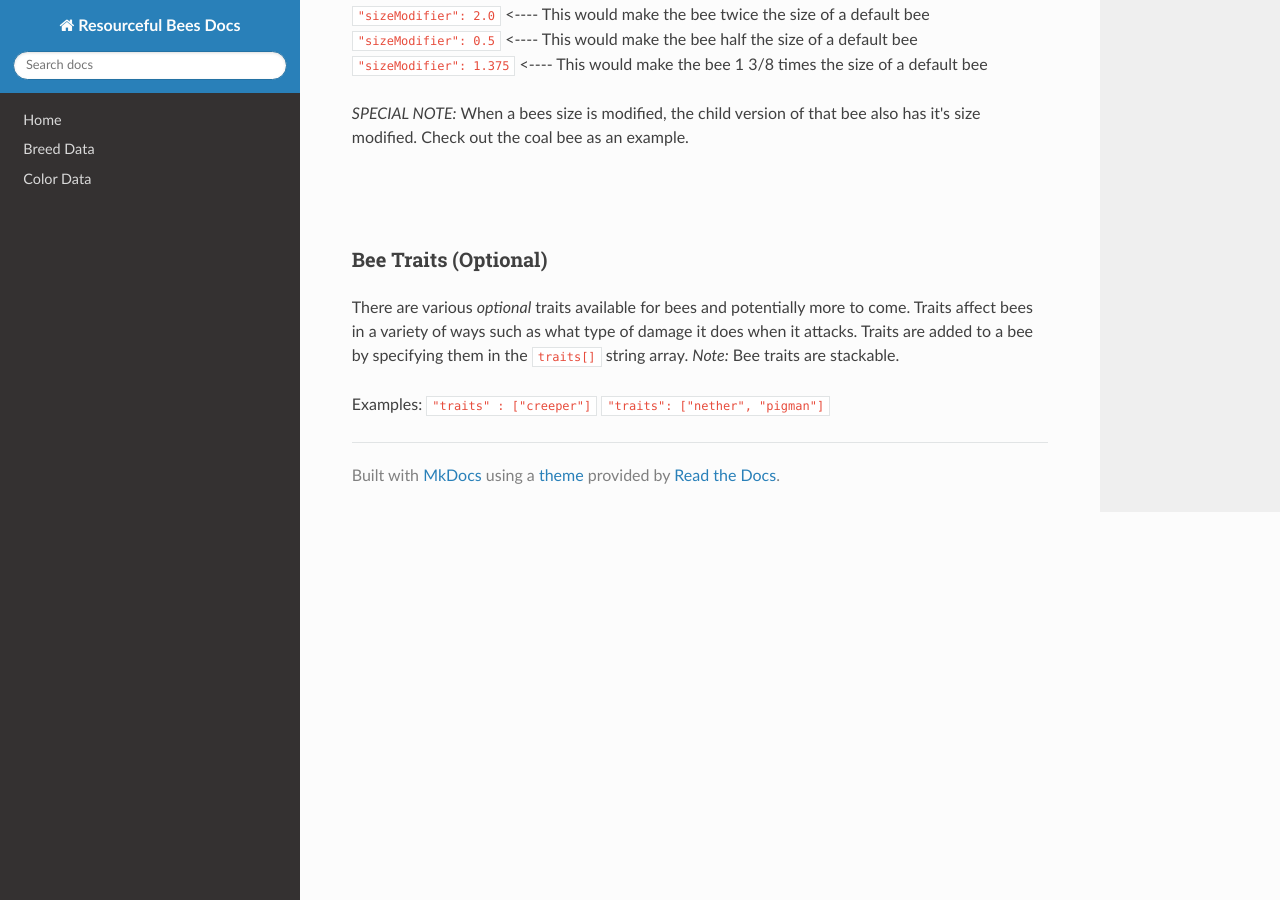
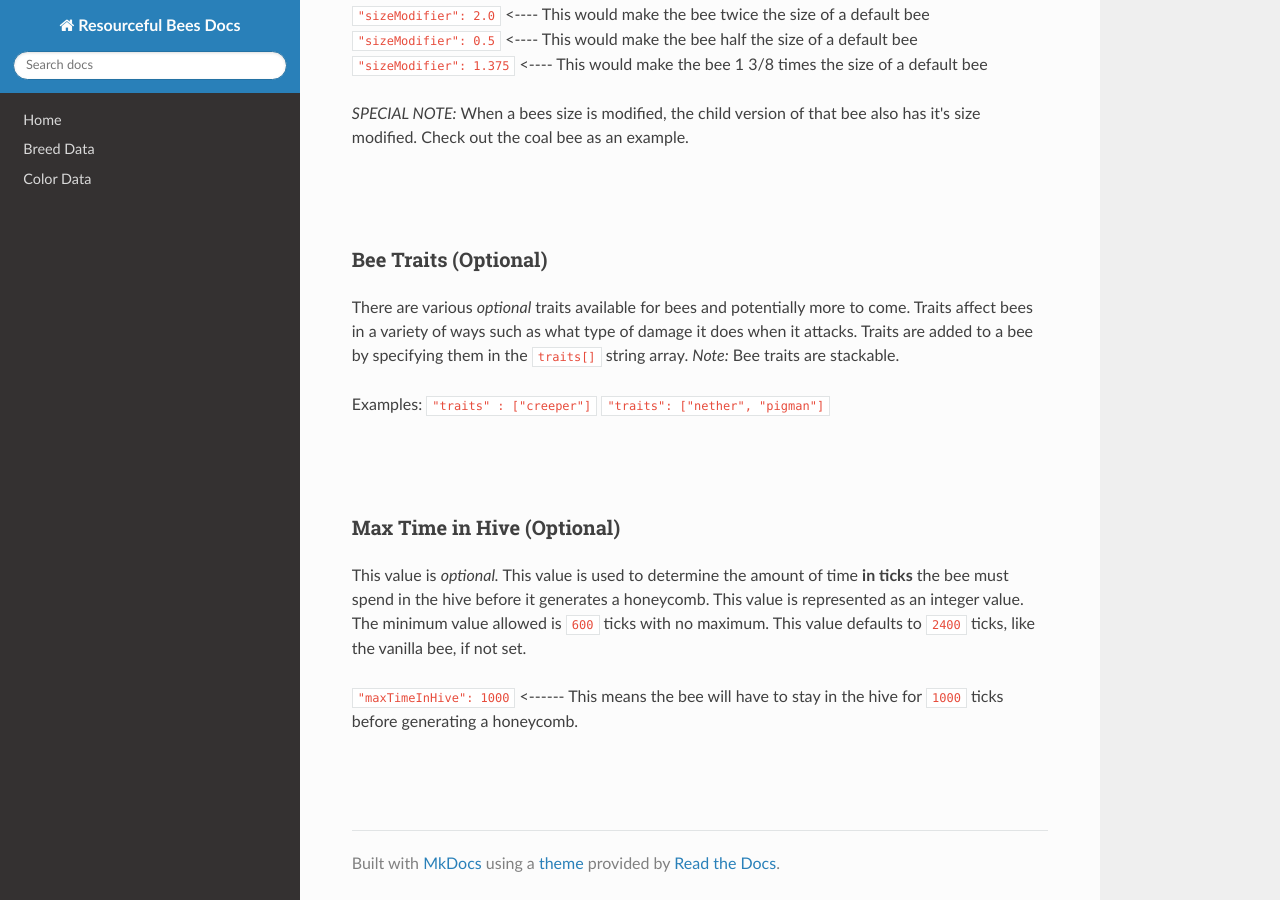
Before and after one commit to Team-Resourceful/ResourcefulBeesDocs, an MkDocs documentation site: the page built from docs/bee_data/custom_bee_data.md, in a window 1280 px wide and 900 px high, scrolled down 1378 px. Built offline with MkDocs 1.6.1, drawn with Linux system fonts in a browser that asks for light colours; nearby versions of some CDN libraries.

Commit message:
docs/bee_data/custom_bee_data.md updated from https://stackedit.io/

```diff
--- a/docs/bee_data/custom_bee_data.md
+++ b/docs/bee_data/custom_bee_data.md
@@ -53,7 +53,21 @@ There are various *optional* traits available for bees and potentially more to c
 Examples:
 `"traits" : ["creeper"]`
 `"traits": ["nether", "pigman"]`
+
+<br>
+<br>
+
+### **Max Time in Hive** (Optional)
+
+This value is *optional.* This value is used to determine the amount of time **in ticks** the bee must spend in the hive before it generates a honeycomb. This value is represented as an integer value. The minimum value allowed is `600` ticks with no maximum. This value defaults to `2400` ticks, like the vanilla bee, if not set.
+
+`"maxTimeInHive": 1000` <------ This means the bee will have to stay in the hive for `1000` ticks before generating a honeycomb.
+
+<br>
+<br>
+
+
+
 <!--stackedit_data:
-eyJoaXN0b3J5IjpbLTEwOTQ1NTE0NzEsLTIwODg3NDY2MTJdfQ
-==
+eyJoaXN0b3J5IjpbMTYyMjg0MDUzMSwtMjA4ODc0NjYxMl19
 -->
```
